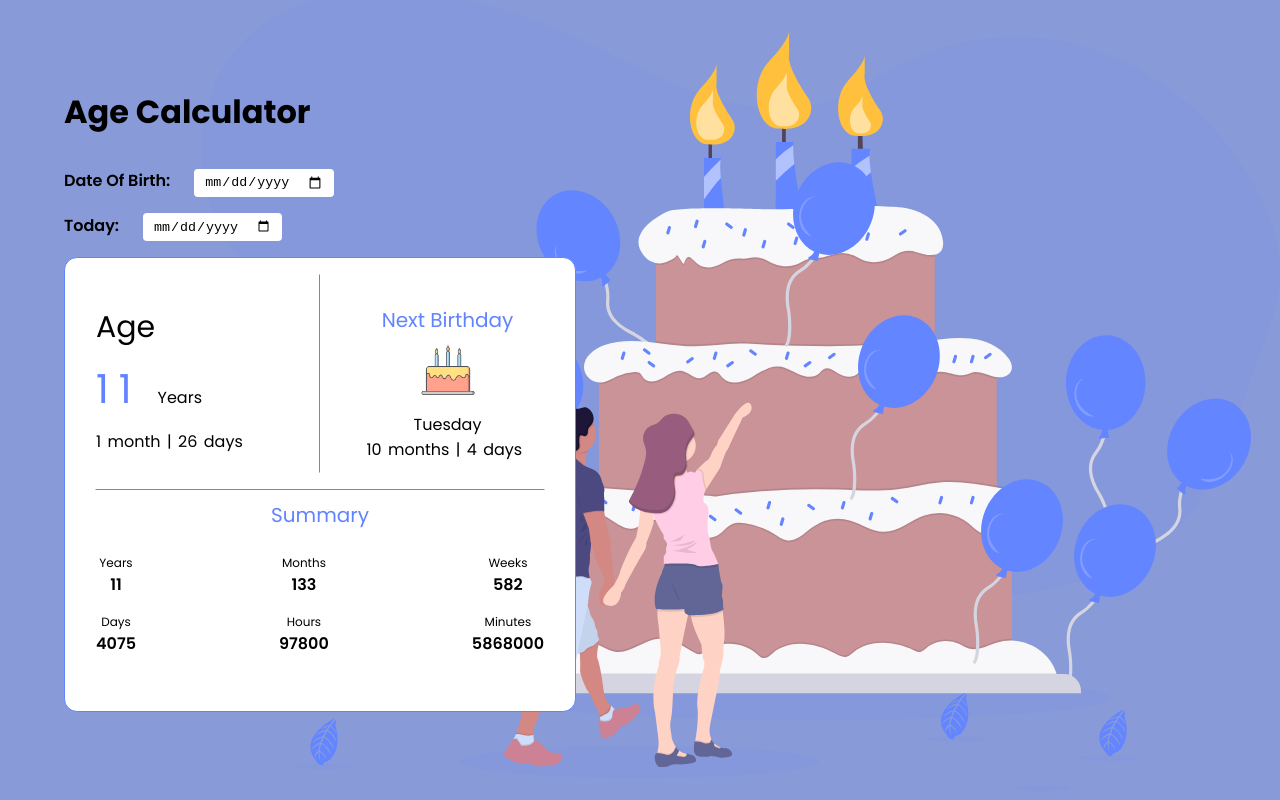
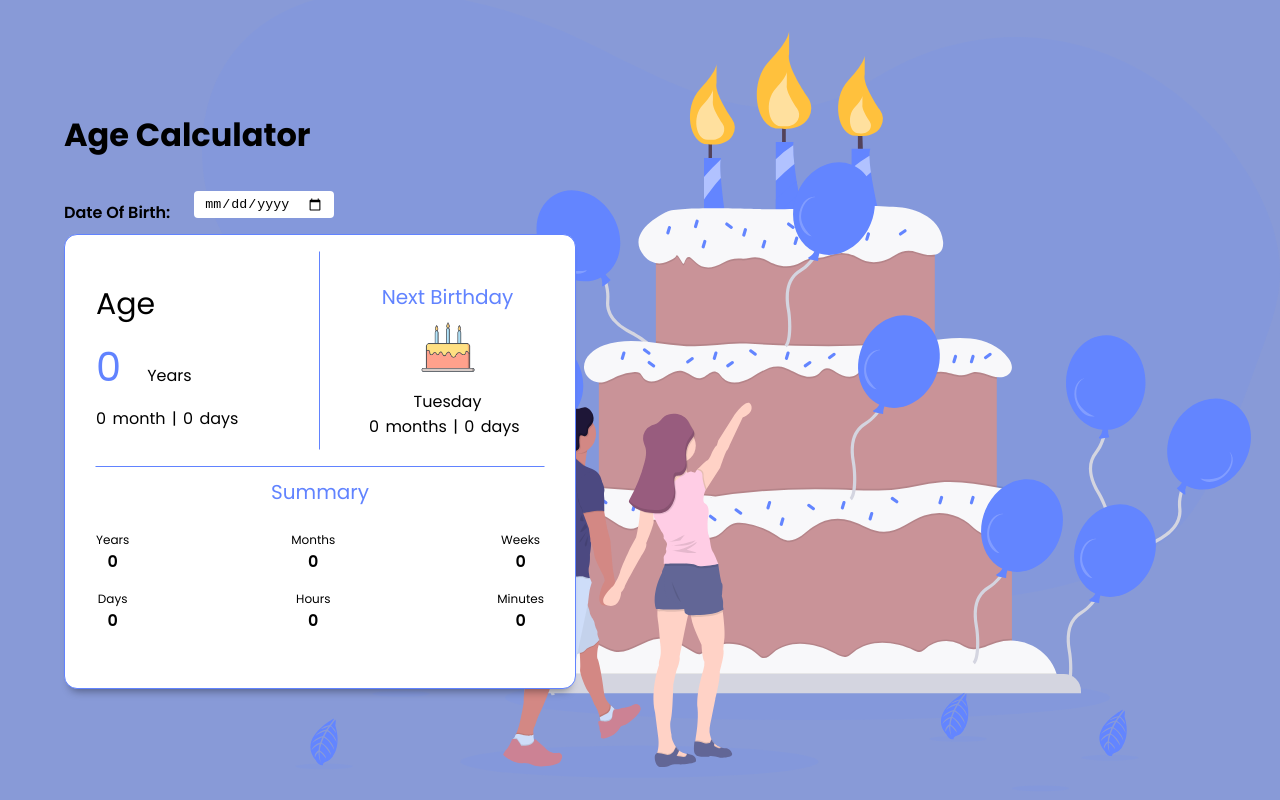
Before and after one commit to Kessyblaise1/age-calculator, a React (Create React App) app in the folder age-calculator/: page / in a window 1280 px wide. Built offline with nearby package versions, Linux system fonts and the light colour scheme.

Commit message:
more commits

```diff
--- a/age-calculator/src/components/InfoboxComponent.js
+++ b/age-calculator/src/components/InfoboxComponent.js
@@ -6,14 +6,14 @@ function InfoboxComponent() {
             <div className="box details">
                 <p className="box_title">Age</p>
                 <div className="age_info">
-                    <span className="age">11</span>
+                    <span className="age">0</span>
                     <span className="value">Years</span>
                 </div>
                 <div className="interval">
-                    <span className="month_value">1</span>
+                    <span className="month_value">0</span>
                     <span className="month_text">month</span>
                     <span>|</span>
-                    <span className="day_value">26</span>
+                    <span className="day_value">0</span>
                     <span className="day_text">days</span>
                 </div>
             </div>
@@ -23,10 +23,10 @@ function InfoboxComponent() {
                 <img src={cakeIcon} alt="cake" />
                 <p className="day">Tuesday</p>
                 <div className="interval">
-                    <span className="month_value_nex">10</span>
+                    <span className="month_value_nex">0</span>
                     <span className="month_text_next">months</span>
                     <span>|</span>
-                    <span className="day_value_next">4</span>
+                    <span className="day_value_next">0</span>
                     <span className="day_text_next">days</span>
                 </div>
             </div>
@@ -37,33 +37,33 @@ function InfoboxComponent() {
                     <div className="col">
                         <div>
                             <p className="title">Years</p>
-                            <p className="years">11</p>
+                            <p className="years">0</p>
                         </div>
                         <div>
                             <p className="title">Days</p>
-                            <p className="days">4075</p>
+                            <p className="days">0</p>
                         </div>
                     </div>
 
                     <div className="col">
                         <div>
                             <p className="title">Months</p>
-                            <p className="months">133</p>
+                            <p className="months">0</p>
                         </div>
                         <div>
                             <p className="title">Hours</p>
-                            <p className="hours">97800</p>
+                            <p className="hours">0</p>
                         </div>
                     </div>
 
                     <div className="col">
                         <div>
                             <p className="title">Weeks</p>
-                            <p className="weeks">582</p>
+                            <p className="weeks">0</p>
                         </div>
                         <div>
                             <p className="title">Minutes</p>
-                            <p className="minutes">5868000</p>
+                            <p className="minutes">0</p>
                         </div>
                     </div>
                 </div>
--- a/age-calculator/src/components/InputComponent.js
+++ b/age-calculator/src/components/InputComponent.js
@@ -1,17 +1,28 @@
-import React, {useState} from "react";
+import React from "react";
 
 function InputComponent(){
+    const today = new Date()
+    // let year = today.getFullYear();
+
+
+    function handleChange(e) {
+        let options = {year: 'numeric', month: 'long', day: 'numeric'};
+        let value = new Date(e.target.value);
+        let DOB = value.toLocaleDateString('en-US', options);
+
+        let chosenDate = document.getElementById('choice');
+        chosenDate.innerHTML = DOB;
+    }
+
     return (
         <form method="POST" className="form">
             <h1 className="form_title">Age Calculator</h1>
             <div className="form_group">
                 <label htmlFor="dob">Date Of Birth:</label>
-                <input type="date" id="dob" />
-            </div>
-
-            <div className="form_group">
-                <label htmlFor="today">Today:</label>
-                <input type="date" id="today" />
+                <input type="date" id="dob"
+                    onChange={handleChange}
+                />
+                <p id="choice"></p>
             </div>
         </form>
     )
--- a/age-calculator/src/index.css
+++ b/age-calculator/src/index.css
@@ -26,10 +26,15 @@ h1{
   margin-bottom: 2rem;
 }
 
+.form_group{
+  display: flex;
+  align-items: center;
+}
+
 .form_group input{
   padding: 5px 10px;
   border: none;
-  margin: 0 0 1rem 1.5rem;
+  margin: 0 2rem 1rem 1.5rem;
   border-radius: 4px;
   cursor: pointer;
 }
@@ -39,7 +44,7 @@ h1{
 }
 
 .form_group input:focus{
-  outline: dotted hsl(227, 100%, 69%);
+  outline: dotted black;
 }
 
 .main_container{
@@ -59,6 +64,7 @@ h1{
   flex-wrap: wrap;
   background-color: #fff;
   border-radius: 13px;
+  box-shadow: 0 8px 8px -6px rgba(0, 0, 0, 0.4);
 }
 
 .box{
```
